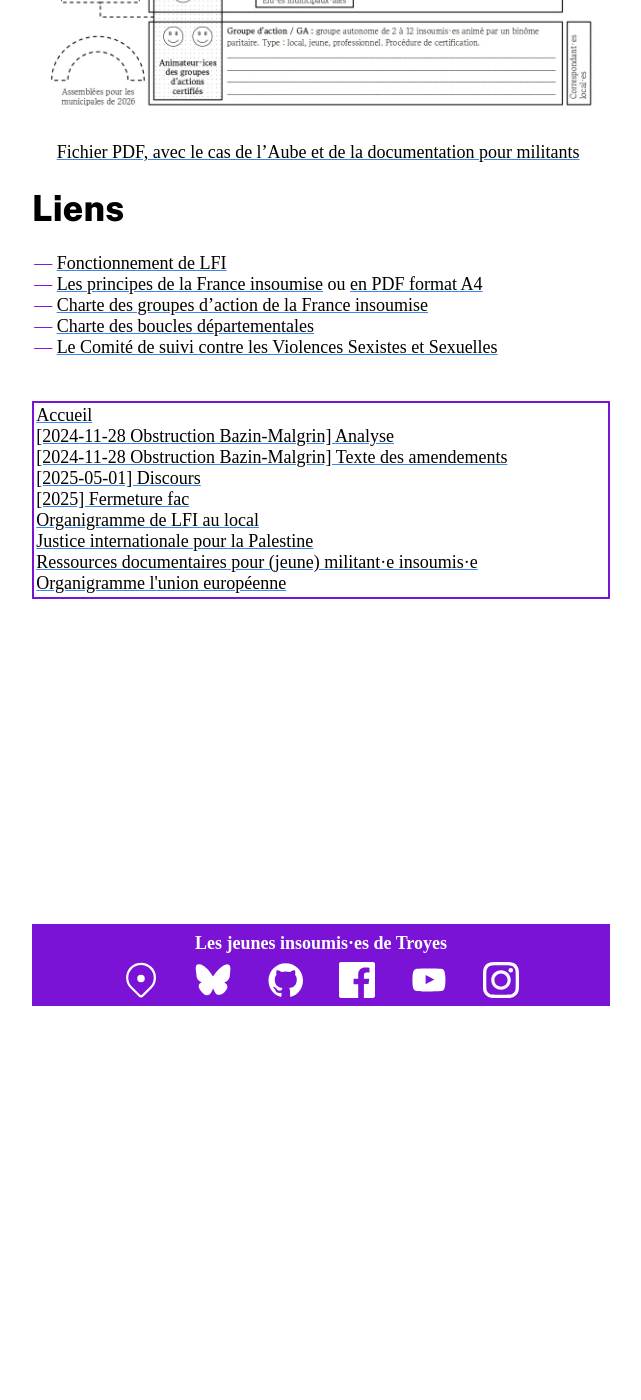
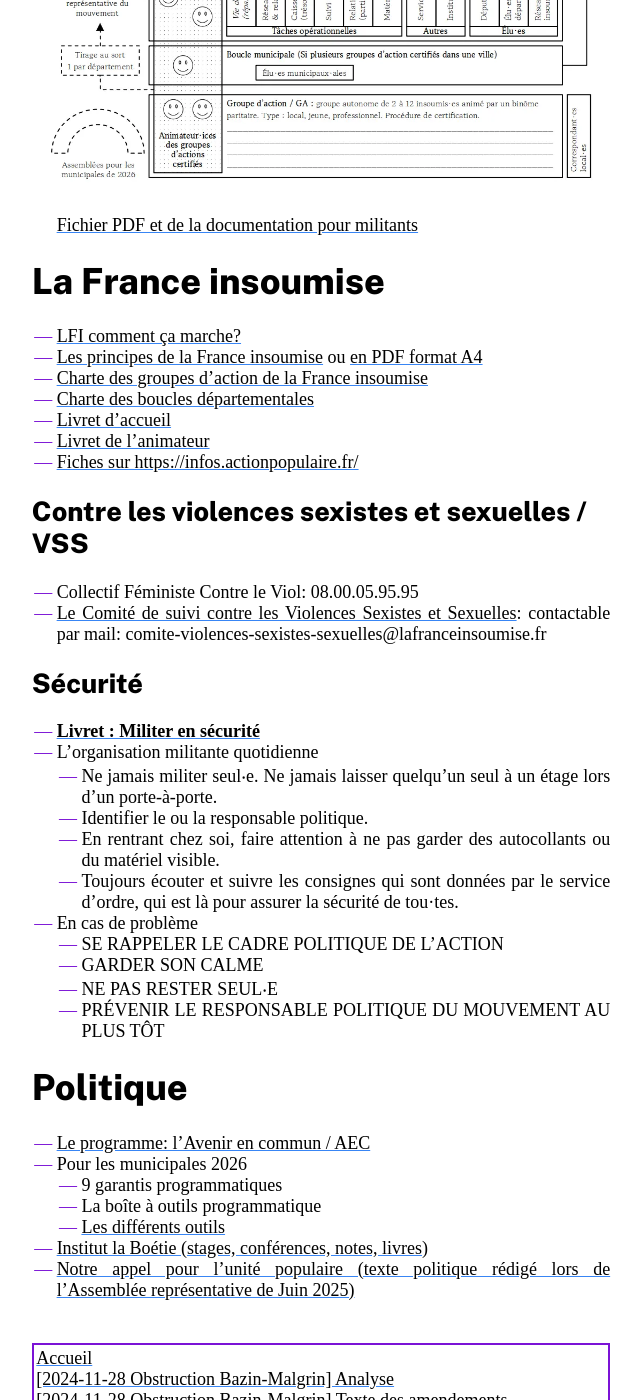
Before and after one commit to jitroyes/jitroyes.github.io, a Jekyll site: the page built from lfi_local/index.md, in a window 1280 px wide and 1400 px high, scrolled down 394 px. Shown: the whole window, without its empty margins (319-960 px from the left). Built offline with Jekyll 4.4.1, drawn with Linux system fonts in a browser that asks for light colours; some web fonts are replaced; our own code applies the rules of GitHub Pages for plain Markdown files.

Commit message:
Update lfi_local/ avec des ressources pour militants

```diff
--- a/lfi_local/index.md
+++ b/lfi_local/index.md
@@ -2,15 +2,52 @@
 title: Organigramme de LFI au local
 ---
 
-![Organiggrame](./2025-07-local.webp)
-
-[Fichier PDF, avec le cas de l'Aube et de la documentation pour militants](./2025-07-local.pdf)
-
 # Liens
 
-- [Fonctionnement de LFI](https://lafranceinsoumise.fr/lfi-comment-ca-marche/)
+![Organiggrame](./lfi_local.2026-03.webp)
+
+[Fichier PDF et de la documentation pour militants](./lfi_local.2026-03.pdf)
+
+# La France insoumise
+
+- [LFI comment ça marche?](https://lafranceinsoumise.fr/lfi-comment-ca-marche/)
 - [Les principes de la France insoumise](https://lafranceinsoumise.fr/principes/)
   ou [en PDF format A4](./principes.pdf)
 - [Charte des groupes d’action de la France insoumise](https://lafranceinsoumise.fr/groupes-action/charte-groupes-dappui-de-france-insoumise/)
 - [Charte des boucles départementales](https://lafranceinsoumise.fr/charte-des-boucles-departementales/)
-- [Le Comité de suivi contre les Violences Sexistes et Sexuelles](https://lafranceinsoumise.fr/contacter-le-pole-de-vigilance-et-decoute/)
+- [Livret d'accueil](https://infos.actionpopulaire.fr/wp-content/uploads/2024/03/livret-accueil.pdf)
+- [Livret de l'animateur](https://materiel.actionpopulaire.fr/wp-content/uploads/2021/07/LIVRET-DES-ANIM_A5_M-V3.pdf)
+- [Fiches sur https://infos.actionpopulaire.fr/](https://infos.actionpopulaire.fr/)
+
+## Contre les violences sexistes et sexuelles / VSS
+
+- Collectif Féministe Contre le Viol: 08.00.05.95.95
+- [Le Comité de suivi contre les Violences Sexistes et Sexuelles](https://lafranceinsoumise.fr/contacter-le-pole-de-vigilance-et-decoute/):
+  contactable par mail: comite-violences-sexistes-sexuelles@lafranceinsoumise.fr
+
+## Sécurité
+
+- **[Livret : Militer en sécurité](https://infos.actionpopulaire.fr/wp-content/uploads/2024/02/Brochure-Militer-en-securite.pdf)**
+- L'organisation militante quotidienne
+  - Ne jamais militer seul‧e. Ne jamais laisser quelqu’un seul à un étage lors
+    d’un porte-à-porte.
+  - Identifier le ou la responsable politique.
+  - En rentrant chez soi, faire attention à ne pas garder des autocollants ou du
+    matériel visible.
+  - Toujours écouter et suivre les consignes qui sont données par le service
+    d’ordre, qui est là pour assurer la sécurité de tou·tes.
+- En cas de problème
+  - SE RAPPELER LE CADRE POLITIQUE DE L’ACTION
+  - GARDER SON CALME
+  - NE PAS RESTER SEUL‧E
+  - PRÉVENIR LE RESPONSABLE POLITIQUE DU MOUVEMENT AU PLUS TÔT
+
+# Politique
+
+- [Le programme: l’Avenir en commun / AEC](https://programme.lafranceinsoumise.fr/)
+- Pour les municipales 2026
+  - 9 garantis programmatiques
+  - La boîte à outils programmatique
+  - [Les différents outils](https://lafranceinsoumise.fr/2025/04/09/elections-municipales-2026/)
+- [Institut la Boétie (stages, conférences, notes, livres)](https://institutlaboetie.fr/)
+- [Notre appel pour l’unité populaire (texte politique rédigé lors de l'Assemblée représentative de Juin 2025)](https://lafranceinsoumise.fr/wp-content/uploads/2025/06/TEXTE-AR-JUIN-2025_VF.pdf)
```
Also changed, not shown: lfi_local/2025-07-local.webp (deleted), lfi_local/lfi_local.2026-03.webp (added), 2 other files.
